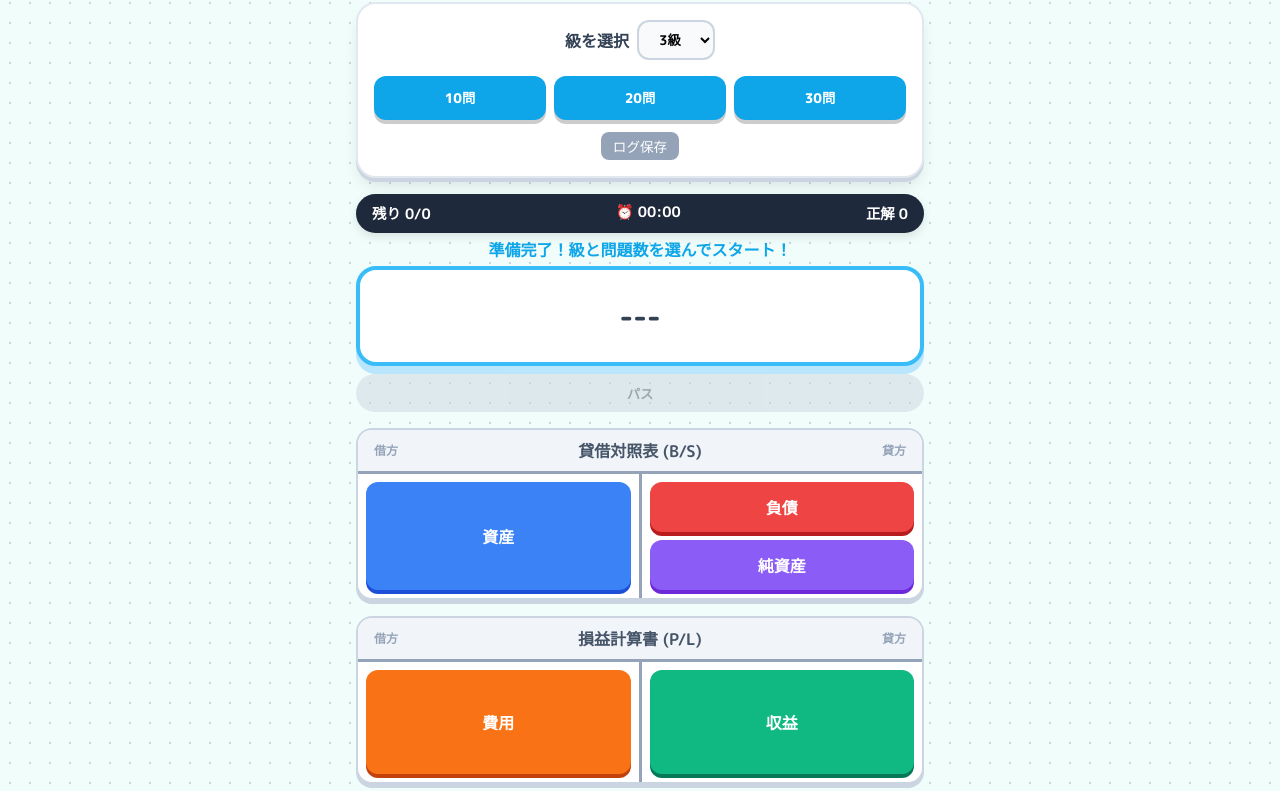
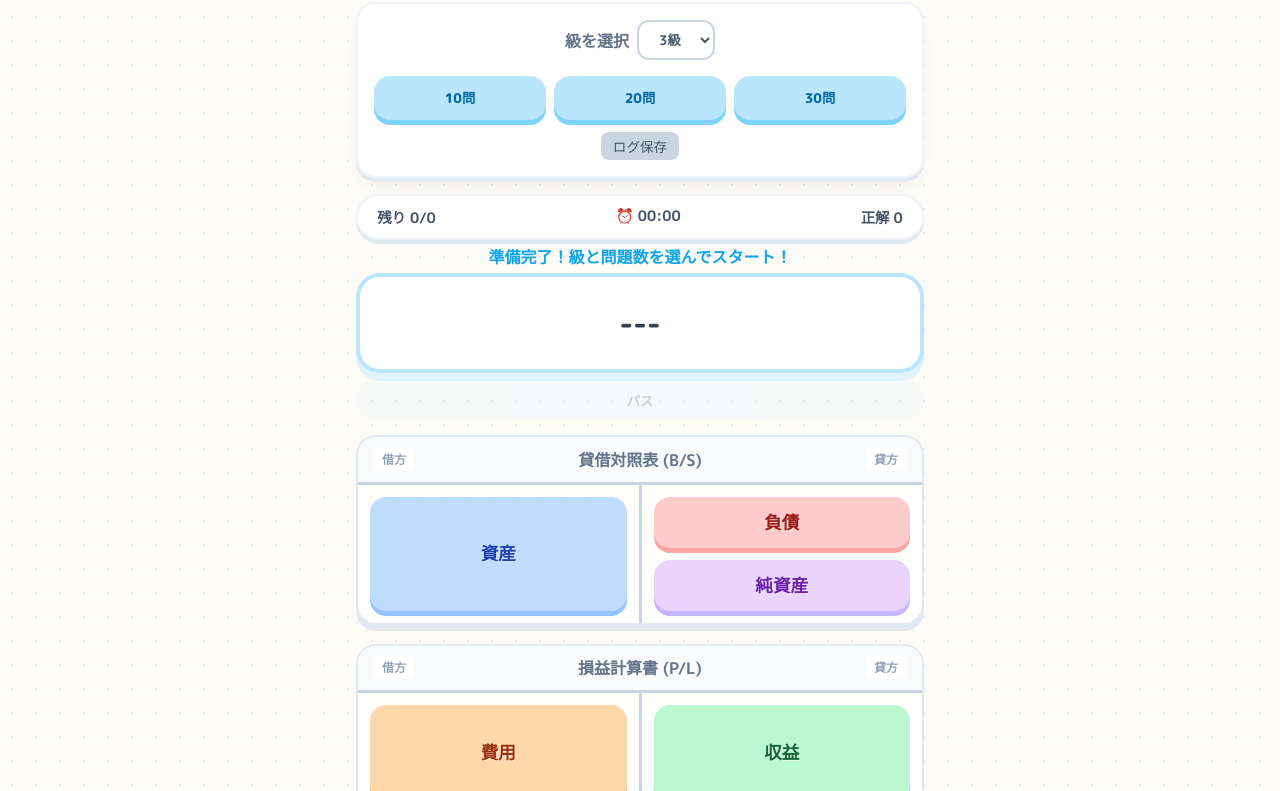
Before and after one commit to dn-nuniv/ac-game, a plain HTML site: page index.html in a window 1280 px wide. Shown: the part 67-858 px from the top of the page. Drawn offline with Linux system fonts and the light colour scheme.

Commit message:
Update styles.css
色をパステル調にした

```diff
--- a/styles.css
+++ b/styles.css
@@ -1,14 +1,15 @@
 :root {
-    /* ゲームライクなカラーパレット */
-    --bg-color: #f0fdfa;
-    --text-main: #334155;
+  /* 優しいパステルカラーパレット (マカロンカラー) */
+  --bg-color: #fdfbf7; /* 背景も真っ白ではなく、ほんのりクリーム色に */
+  --text-main: #475569; /* 文字は少し柔らかいダークグレー */
 
-    --c-asset: #3b82f6;    /* Blue */
-    --c-liability: #ef4444; /* Red */
-    --c-equity: #8b5cf6;   /* Purple */
-    --c-expense: #f97316;  /* Orange */
-    --c-revenue: #10b981;  /* Green */
-    --c-other: #64748b;    /* Slate */
+  /* 淡い色味に変更 */
+  --c-asset: #bfdbfe;    /* パステルブルー */
+  --c-liability: #fecaca; /* パステルレッド（ピンク） */
+  --c-equity: #e9d5ff;   /* パステルパープル */
+  --c-expense: #fed7aa;  /* パステルオレンジ */
+  --c-revenue: #bbf7d0;  /* パステルグリーン */
+  --c-other: #e2e8f0;    /* パステルグレー */
 
   --font-game: "M PLUS Rounded 1c", "Hiragino Kaku Gothic ProN", system-ui, sans-serif;
 }
@@ -26,8 +27,9 @@
   font-family: var(--font-game);
   color: var(--text-main);
   background-color: var(--bg-color);
-    background-image: radial-gradient(#cbd5e1 1px, transparent 1px);
-    background-size: 20px 20px;
+  /* ドット柄も少し薄く */
+  background-image: radial-gradient(#e2e8f0 1px, transparent 1px);
+  background-size: 24px 24px;
 }
 
 .app {
@@ -43,17 +45,19 @@
 header h1 {
   margin: 0;
   font-size: 1.5rem;
-    color: #0f172a;
-    text-shadow: 2px 2px 0px #e2e8f0;
+  color: #334155;
+  /* 文字の影も柔らかく */
+  text-shadow: 2px 2px 0px #fff;
 }
 
 /* コントロールパネル */
 .control-panel {
-    background: white;
+  background: rgba(255, 255, 255, 0.8);
   padding: 1rem;
   border-radius: 20px;
-    box-shadow: 0 4px 0 #cbd5e1, 0 10px 15px -3px rgba(0,0,0,0.1);
-    border: 2px solid #e2e8f0;
+  box-shadow: 0 4px 0 #e2e8f0, 0 10px 15px -3px rgba(0,0,0,0.05);
+  border: 2px solid #f1f5f9;
+  backdrop-filter: blur(4px);
 }
 
 .panel-inner {
@@ -68,6 +72,7 @@
   align-items: center;
   gap: 0.5rem;
   font-weight: 800;
+  color: #64748b;
 }
 
 #grade-select {
@@ -76,7 +81,8 @@
   padding: 0.5rem 1rem;
   border-radius: 12px;
   border: 2px solid #cbd5e1;
-    background: #f8fafc;
+  background: #fff;
+  color: #475569;
 }
 
 .start-buttons {
@@ -109,47 +115,57 @@
 /* 共通ボタン */
 .push-btn {
   border: none;
-    border-radius: 12px;
+  border-radius: 16px; /* 角丸を少し強めに */
   padding: 0.75rem;
   font-family: var(--font-game);
   font-weight: 800;
-    color: white;
+
+  /* ★変更点: パステル背景なので文字は濃い色にする */
+  color: #475569;
+
   cursor: pointer;
   transition: transform 0.1s, box-shadow 0.1s;
   position: relative;
-    box-shadow: 0 4px 0 rgba(0,0,0,0.2);
+  /* 影のデフォルト */
+  box-shadow: 0 5px 0 rgba(0,0,0,0.1);
 }
+
 .push-btn:active:not(:disabled) {
-    transform: translateY(4px);
-    box-shadow: 0 0 0 rgba(0,0,0,0.2);
+  transform: translateY(5px);
+  box-shadow: 0 0 0 rgba(0,0,0,0);
 }
 .push-btn:disabled {
-    opacity: 0.5;
+  opacity: 0.6;
   cursor: not-allowed;
   box-shadow: none;
   transform: translateY(2px);
+  background: #e2e8f0 !important;
+  color: #94a3b8 !important;
 }
 
-  .start-button { background: #0ea5e9; }
-  .primary-button { background: #f43f5e; font-size: 1.2rem; padding: 1rem 2rem; }
+/* スタートボタン等は少し濃いめのパステル */
+.start-button { background: #bae6fd; box-shadow: 0 5px 0 #7dd3fc; color: #0369a1; }
+.primary-button { background: #fda4af; box-shadow: 0 5px 0 #fb7185; color: #881337; font-size: 1.2rem; padding: 1rem 2rem; }
+
 .sm-btn {
-    background: #94a3b8; color: white; border: none; border-radius: 8px; padding: 4px 12px; font-size: 0.85rem;
+  background: #cbd5e1; color: #475569; border: none; border-radius: 8px; padding: 4px 12px; font-size: 0.85rem;
 }
 .ghost-button {
-    background: #e2e8f0; color: #334155; border: none; border-radius: 99px; padding: 0.5rem 1rem; font-weight: 700; cursor: pointer;
+  background: #f1f5f9; color: #64748b; border: none; border-radius: 99px; padding: 0.5rem 1rem; font-weight: 700; cursor: pointer;
 }
 
 /* ステータスバー */
 .status-bar {
   display: flex;
   justify-content: space-between;
-    background: #1e293b;
-    color: white;
-    padding: 0.5rem 1rem;
+  background: #fff;
+  color: #475569;
+  padding: 0.6rem 1.2rem;
   border-radius: 999px;
   font-weight: 700;
   font-size: 0.9rem;
-    box-shadow: 0 4px 10px rgba(0,0,0,0.1);
+  box-shadow: 0 4px 0 #e2e8f0; /* 優しい影 */
+  border: 2px solid #f1f5f9;
 }
 .feedback-toast {
   text-align: center;
@@ -169,8 +185,9 @@
 /* 問題カード */
 .account-card {
   background: white;
-    border: 4px solid #38bdf8;
-    border-radius: 20px;
+  /* 枠線をパステルブルーに変更 */
+  border: 4px solid #bae6fd;
+  border-radius: 24px;
   min-height: 100px;
   display: flex;
   align-items: center;
@@ -178,85 +195,93 @@
   font-size: 1.8rem;
   font-weight: 800;
   text-align: center;
-    box-shadow: 0 8px 0 #bae6fd;
+  /* 影も柔らかく */
+  box-shadow: 0 8px 0 #e0f2fe;
   margin-bottom: 0.5rem;
   padding: 1rem;
   line-height: 1.2;
+  color: #334155;
 }
 
 .skip-btn {
   width: 100%;
-    background: #cbd5e1;
-    color: #475569;
+  background: #f1f5f9;
+  color: #94a3b8;
   font-weight: 700;
   padding: 0.6rem;
   border: none;
   border-radius: 99px;
   cursor: pointer;
+  transition: background 0.2s;
+}
+.skip-btn:hover:not(:disabled) {
+  background: #e2e8f0;
+  color: #64748b;
 }
 .skip-btn:disabled { opacity: 0.5; cursor: not-allowed; }
+
 
 /* === Tフォーム レイアウト === */
 .t-forms-container {
   display: flex;
   flex-direction: column;
-    gap: 1rem;
+  gap: 1.2rem;
 }
 
 .t-account {
-    background: white;
-    border-radius: 16px;
-    border: 2px solid #cbd5e1;
-    box-shadow: 0 4px 0 #cbd5e1;
+  background: rgba(255,255,255,0.8);
+  border-radius: 20px;
+  border: 2px solid #e2e8f0;
+  box-shadow: 0 6px 0 #e2e8f0;
   overflow: hidden;
-    display: flex;          /* 追加: 中身をFlex配置 */
-    flex-direction: column; /* 追加: 縦並び */
+  display: flex;
+  flex-direction: column;
 }
 
 .t-header {
-    background: #f1f5f9;
+  background: #f8fafc;
   display: flex;
   align-items: center;
   justify-content: space-between;
-    padding: 0.5rem 1rem;
-    border-bottom: 3px solid #94a3b8; /* Tの横棒 */
-    flex-shrink: 0; /* ヘッダーは縮ませない */
+  padding: 0.6rem 1rem;
+  border-bottom: 3px solid #cbd5e1;
+  flex-shrink: 0;
 }
 
 .t-header h2 {
   margin: 0;
   font-size: 1rem;
-    color: #475569;
+  color: #64748b;
 }
 
 .side-label {
   font-size: 0.75rem;
   color: #94a3b8;
   font-weight: 800;
+  background: #fff;
+  padding: 2px 8px;
+  border-radius: 4px;
 }
 
 .t-body {
   display: flex;
   position: relative;
-    min-height: 120px; /* 少し高さを確保 */
+  min-height: 120px;
 }
 
 .t-divider {
   width: 3px;
-    background: #94a3b8; /* Tの縦棒 */
+  background: #cbd5e1;
   flex-shrink: 0;
 }
 
 .t-col {
   flex: 1;
-    padding: 0.5rem;
+  padding: 0.75rem;
   display: flex;
   flex-direction: column;
-    gap: 0.5rem;
-    /* justify-content: center;  <-- これを削除（中身を引き伸ばすため） */
+  gap: 0.75rem;
 }
-
-  /* B/S, P/L 固有の色付けなどはボタン側で行う */
 
 /* ドロップゾーン (ボタン) */
 .drop-zone {
@@ -268,25 +293,61 @@
   text-align: center;
 }
 
-  /* ★ Tフォーム内のドロップゾーンは縦に目一杯広げる ★ */
 .t-col .drop-zone {
-    flex: 1;       /* 空間がある限り広がる */
-    height: 100%;  /* 親要素の高さいっぱいにする */
+  flex: 1;
+  height: 100%;
 }
 
 .drop-zone h3 {
   margin: 0;
-    font-size: 1rem;
+  font-size: 1.1rem; /* 少し文字サイズアップ */
   pointer-events: none;
+  /* 文字に少し白い縁取りを入れて読みやすく */
+  text-shadow: 1px 1px 0 rgba(255,255,255,0.5);
 }
 
-  /* 色設定 */
-  .type-asset { background: var(--c-asset); box-shadow: 0 4px 0 #1d4ed8; }
-  .type-liability { background: var(--c-liability); box-shadow: 0 4px 0 #b91c1c; }
-  .type-equity { background: var(--c-equity); box-shadow: 0 4px 0 #6d28d9; }
-  .type-revenue { background: var(--c-revenue); box-shadow: 0 4px 0 #047857; }
-  .type-expense { background: var(--c-expense); box-shadow: 0 4px 0 #c2410c; }
-  .type-other { background: var(--c-other); box-shadow: 0 4px 0 #334155; }
+/* ★ パステルカラー設定 ★
+   背景色: 変数を使用
+   影色: 背景より少し濃い同系色を指定
+   文字色: 濃いグレー (#334155 等) で統一
+*/
+
+/* 資産 (Blue) */
+.type-asset {
+  background: var(--c-asset);
+  box-shadow: 0 5px 0 #93c5fd;
+  color: #1e40af;
+}
+/* 負債 (Red/Pink) */
+.type-liability {
+  background: var(--c-liability);
+  box-shadow: 0 5px 0 #fca5a5;
+  color: #991b1b;
+}
+/* 純資産 (Purple) */
+.type-equity {
+  background: var(--c-equity);
+  box-shadow: 0 5px 0 #c4b5fd;
+  color: #6b21a8;
+}
+/* 収益 (Green) */
+.type-revenue {
+  background: var(--c-revenue);
+  box-shadow: 0 5px 0 #86efac;
+  color: #166534;
+}
+/* 費用 (Orange) */
+.type-expense {
+  background: var(--c-expense);
+  box-shadow: 0 5px 0 #fdba74;
+  color: #9a3412;
+}
+/* その他 (Gray) */
+.type-other {
+  background: var(--c-other);
+  box-shadow: 0 5px 0 #cbd5e1;
+  color: #475569;
+}
 
 /* その他ゾーン */
 .other-zone-wrapper {
@@ -294,17 +355,17 @@
 }
 
 /* 正解・不正解アニメーション */
-  .drop-zone.correct { filter: brightness(1.2); transform: scale(1.02); }
-  .drop-zone.wrong { opacity: 0.5; transform: translateX(5px); }
+.drop-zone.correct { filter: brightness(1.1); transform: scale(1.02); }
+.drop-zone.wrong { opacity: 0.7; transform: translateX(5px); }
 
 /* 履歴 */
 .history {
-    background: white;
+  background: rgba(255,255,255,0.8);
   border-radius: 16px;
   padding: 1rem;
-    border: 2px solid #e2e8f0;
+  border: 2px solid #f1f5f9;
 }
-  .history h2 { font-size: 1rem; margin: 0 0 0.5rem; }
+.history h2 { font-size: 1rem; margin: 0 0 0.5rem; color: #64748b; }
 .history ul { list-style: none; padding: 0; margin: 0; }
 .history li {
   display: flex; justify-content: space-between;
@@ -314,8 +375,8 @@
 /* 結果オーバーレイ */
 .result-overlay {
   position: fixed; inset: 0;
-    background: rgba(15, 23, 42, 0.85);
-    backdrop-filter: blur(4px);
+  background: rgba(255, 255, 255, 0.7); /* 背景を白っぽく透過 */
+  backdrop-filter: blur(8px);
   display: flex; align-items: center; justify-content: center;
   z-index: 1000;
   animation: fadeIn 0.3s ease;
@@ -323,38 +384,36 @@
 .result-overlay.visible { opacity: 1; }
 
 .result-card {
-    background: white; padding: 2rem; border-radius: 24px;
+  background: #fff; padding: 2rem; border-radius: 30px;
   text-align: center; width: 90%; max-width: 400px;
-    box-shadow: 0 20px 50px rgba(0,0,0,0.5);
+  box-shadow: 0 20px 60px rgba(148, 163, 184, 0.4); /* 影も青っぽく優しく */
+  border: 4px solid #e2e8f0;
 }
-  .big-score { font-size: 1.5rem; font-weight: 800; color: var(--c-asset); }
+.result-card h2 { color: #334155; margin-top: 0; }
+.big-score { font-size: 1.4rem; font-weight: 800; color: #0ea5e9; }
 .result-actions { display: flex; gap: 1rem; justify-content: center; margin-top: 1.5rem; }
 
 /* アニメーション定義 */
 @keyframes popIn {
-    0% { transform: scale(0.8); opacity: 0; }
+  0% { transform: scale(0.9); opacity: 0; }
   100% { transform: scale(1); opacity: 1; }
 }
-  .pop-in { animation: popIn 0.3s cubic-bezier(0.175, 0.885, 0.32, 1.275) forwards; }
+.pop-in { animation: popIn 0.4s cubic-bezier(0.34, 1.56, 0.64, 1) forwards; } /* 少しバネのような動き */
 .pop-in-sm { animation: popIn 0.2s ease forwards; }
 
 @keyframes bounceIn {
-    0% { transform: scale(0.5); opacity: 0; }
-    60% { transform: scale(1.1); }
+  0% { transform: scale(0.8); opacity: 0; }
+  70% { transform: scale(1.05); }
   100% { transform: scale(1); opacity: 1; }
 }
-  .bounce-in { animation: bounceIn 0.5s cubic-bezier(0.175, 0.885, 0.32, 1.275); }
+.bounce-in { animation: bounceIn 0.6s cubic-bezier(0.34, 1.56, 0.64, 1); }
 
 /* モバイル最適化 */
 @media (max-width: 600px) {
   .app { padding: 0.5rem; min-height: 100dvh; }
   .control-panel { padding: 0.75rem; }
-    .account-card { min-height: 80px; font-size: 1.6rem; margin-bottom: 0.75rem; }
+  .account-card { min-height: 90px; font-size: 1.6rem; margin-bottom: 0.75rem; }
 
-    /* Tフォーム内のボタンを少し小さく */
   .drop-zone { min-height: 45px; }
-    .t-col { padding: 0.35rem; gap: 0.35rem; }
+  .t-col { padding: 0.5rem; gap: 0.5rem; }
 }
-
-  /* 重要な隠し設定 */
-  [hidden] { display: none !important; }
```
Lines whose indentation alone changed are shown as unchanged.
